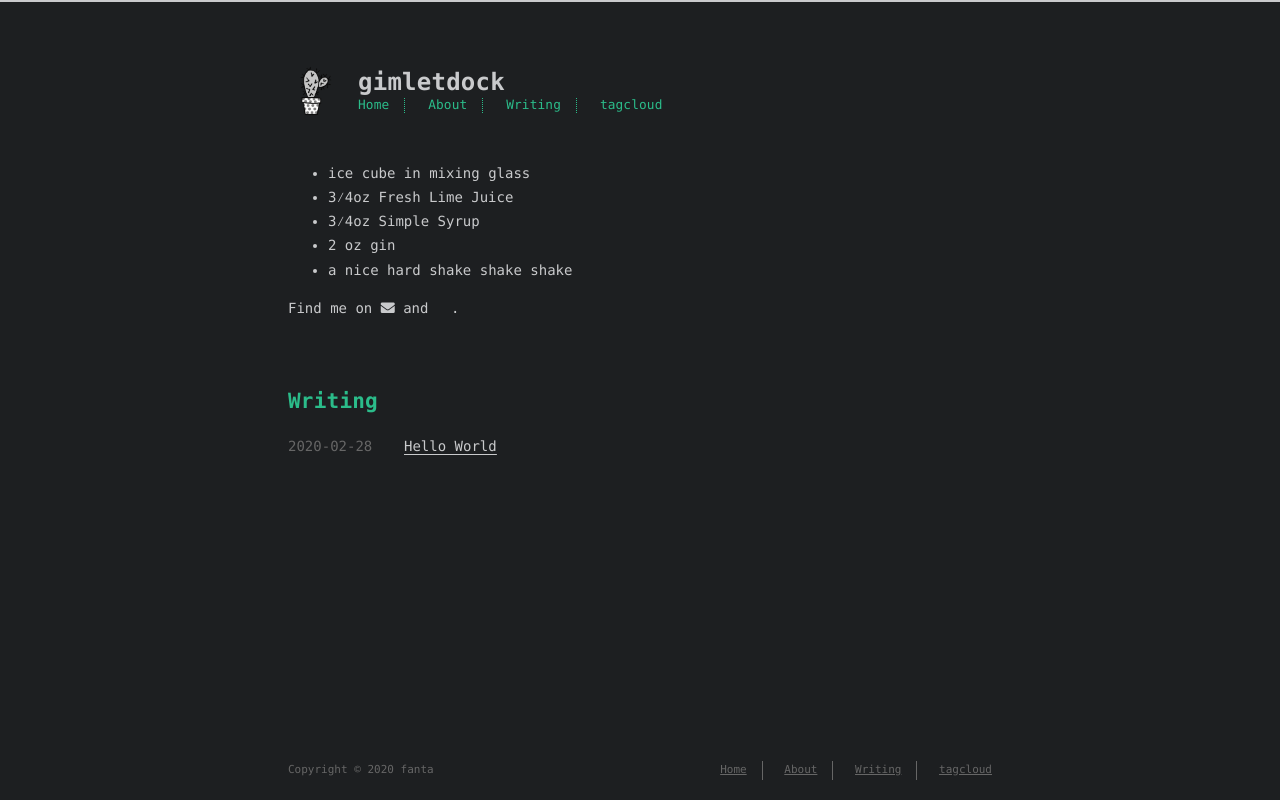
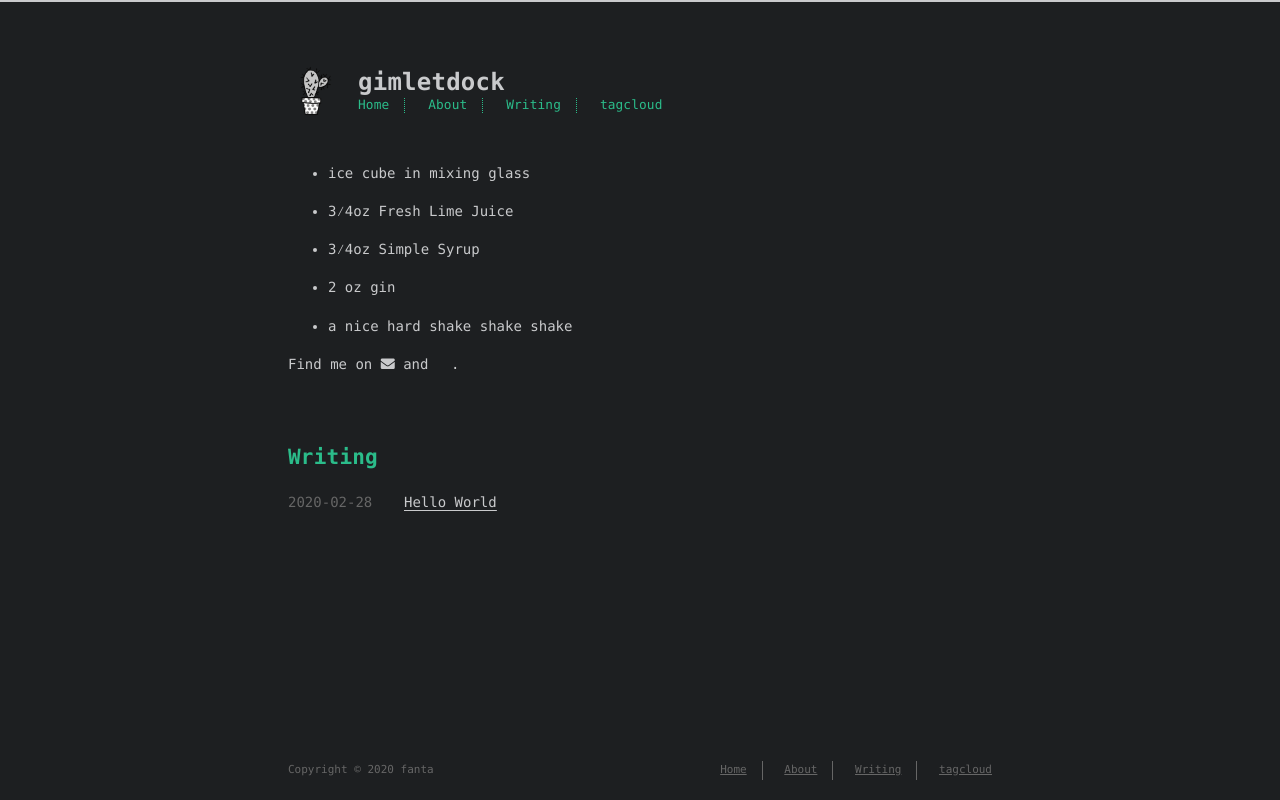
Before and after one commit to gimletdock/gimletdock.github.io, a plain HTML site: page index.html in a window 1280 px wide. Drawn offline with Linux system fonts and the light colour scheme; a web font is replaced by a local one.

Commit message:
Site updated: 2020-02-29 21:13:57

```diff
--- a/index.html
+++ b/index.html
@@ -6,12 +6,12 @@
     <meta http-equiv="X-UA-Compatible" content="IE=edge">
     <meta name="HandheldFriendly" content="True">
     <meta name="viewport" content="width=device-width, initial-scale=1, maximum-scale=1" />
-    <meta name="description" content="- ice cube in mixing glass - 3⁄4oz Fresh Lime Juice  - 3⁄4oz Simple Syrup - 2  oz gin  - a nice hard shake shake shake">
+    <meta name="description" content="- ice cube in mixing glass     - 3⁄4oz Fresh Lime Juice         - 3⁄4oz Simple Syrup     - 2  oz gin      - a nice hard shake shake shake">
 <meta property="og:type" content="website">
 <meta property="og:title" content="gimletdock">
 <meta property="og:url" content="http://yoursite.com/index.html">
 <meta property="og:site_name" content="gimletdock">
-<meta property="og:description" content="- ice cube in mixing glass - 3⁄4oz Fresh Lime Juice  - 3⁄4oz Simple Syrup - 2  oz gin  - a nice hard shake shake shake">
+<meta property="og:description" content="- ice cube in mixing glass     - 3⁄4oz Fresh Lime Juice         - 3⁄4oz Simple Syrup     - 2  oz gin      - a nice hard shake shake shake">
 <meta property="og:locale" content="en_US">
 <meta property="article:author" content="fanta">
 <meta name="twitter:card" content="summary">
@@ -89,11 +89,16 @@
         <section id="about">
 
     <ul>
-<li>ice cube in mixing glass</li>
-<li>3⁄4oz Fresh Lime Juice </li>
-<li>3⁄4oz Simple Syrup</li>
-<li>2  oz gin </li>
-<li>a nice hard shake shake shake</li>
+<li><p>ice cube in mixing glass</p>
+</li>
+<li><p>3⁄4oz Fresh Lime Juice    </p>
+</li>
+<li><p>3⁄4oz Simple Syrup</p>
+</li>
+<li><p>2  oz gin </p>
+</li>
+<li><p>a nice hard shake shake shake</p>
+</li>
 </ul>
 
 
```
Also changed, not shown: archives/2020/02/index.html (+2 -2 lines), archives/2020/index.html (+2 -2 lines), archives/index.html (+2 -2 lines).
